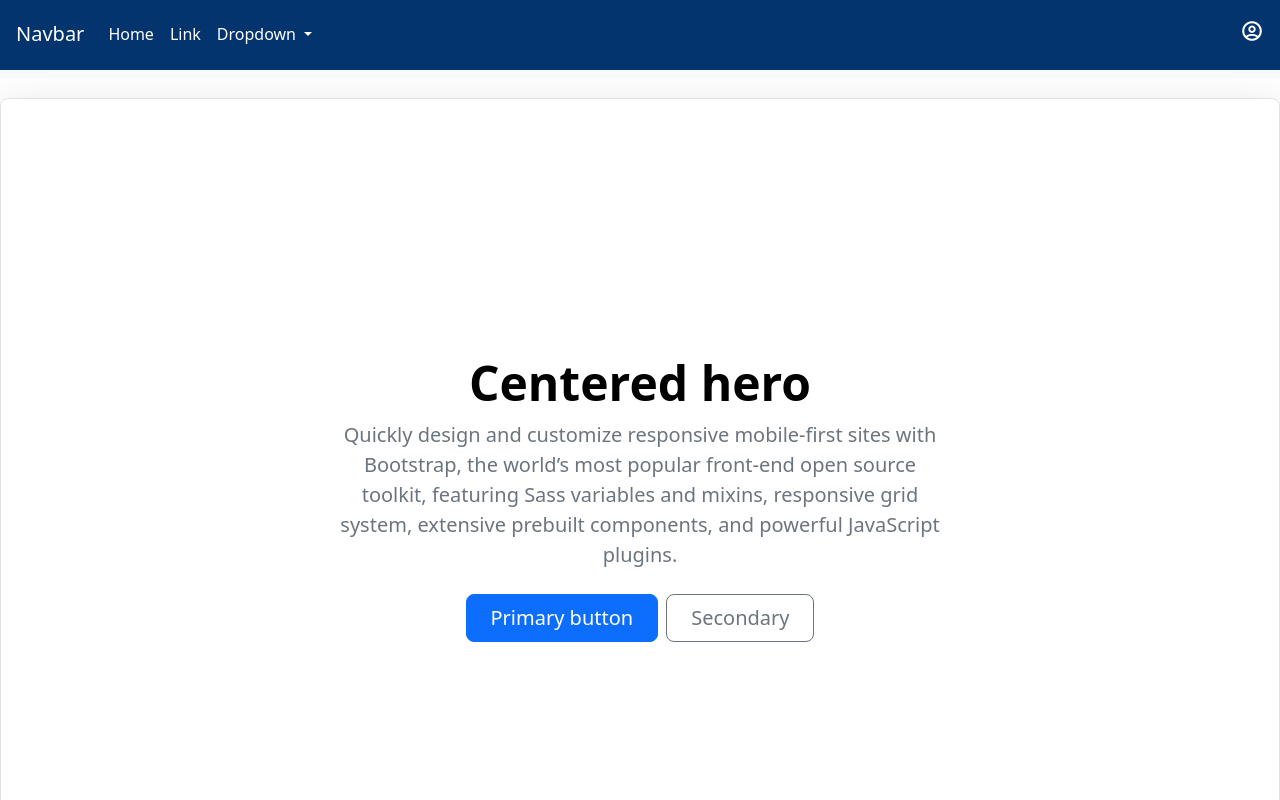
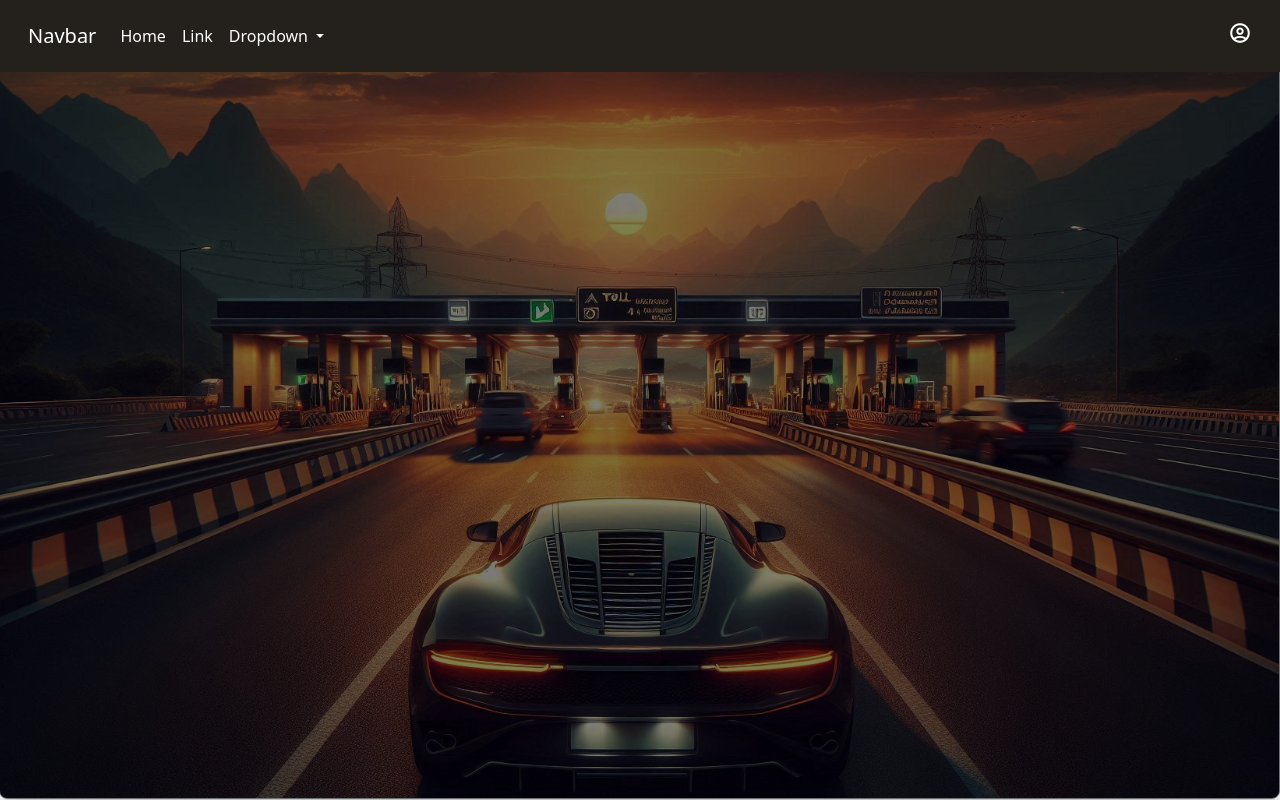
Before and after one commit to Krishneshvar/InstaTag, an Angular app in the folder ERPS/: page / in a window 1280 px wide. Shown: the top 800 px of the page. Built offline with nearby package versions, Linux system fonts and the light colour scheme.

Commit message:
Navbar and home page styles updated

```diff
--- a/ERPS/src/app/app.component.css
+++ b/ERPS/src/app/app.component.css
@@ -2,8 +2,27 @@
     .rounded-lg-3 { border-radius: .3rem; }
 }
 
-.one, .two {
-    height: 100vh;
+/* main {
+  background-color: black;
+} */
+
+.two {
+  height: 100vh;
+}
+
+.one {
+  margin-top: -1px;
+  margin-left: -1px;
+  height: 100vh;
+  filter: brightness(50%);
+  background-image: url(../../public/assets/Designer.jpeg);
+  background-repeat: no-repeat;
+  background-position: center;
+  background-size: cover;
+}
+
+.image {
+  visibility: visible;
 }
 
 /* navbar */
--- a/ERPS/src/app/app.component.html
+++ b/ERPS/src/app/app.component.html
@@ -7,14 +7,6 @@
   <app-navbar></app-navbar>
 
   <div class="one d-flex flex-column justify-content-center align-items-center text-secondary px-4 py-5 text-center rounded-3 border shadow-lg">
-    <h1 class="display-5 fw-bold text-body-emphasis">Centered hero</h1>
-    <div class="col-lg-6 mx-auto">
-      <p class="lead mb-4">Quickly design and customize responsive mobile-first sites with Bootstrap, the world’s most popular front-end open source toolkit, featuring Sass variables and mixins, responsive grid system, extensive prebuilt components, and powerful JavaScript plugins.</p>
-      <div class="d-grid gap-2 d-flex justify-content-center">
-        <button type="button" class="btn btn-primary btn-lg px-4 gap-3">Primary button</button>
-        <button type="button" class="btn btn-outline-secondary btn-lg px-4">Secondary</button>
-      </div>
-    </div>
   </div>
 
   <div class="b-example-divider"></div>
--- a/ERPS/src/app/navbar/navbar.component.css
+++ b/ERPS/src/app/navbar/navbar.component.css
@@ -1,27 +1,46 @@
+nav {
+    background-color: transparent;
+}
+
 .navbar {
-    margin-bottom: 20px;
+    position: fixed;
+    top: 0;
+    left: 0;
+    right: 0;
+    z-index: 5;
+    background-color: rgba(255, 255, 255, 0) !important;
+    padding: 1rem;
+    margin-bottom: 0; /* Remove bottom margin */
+    transition: background-color 1s !important;
+}
+
+.navbar:hover {
+    background-color: rgb(36, 32, 28) !important; /* Change to brown on hover */
+}
+
+.navbar.scrolled {
+    background-color: black !important;
 }
 
 .navtag {
-    padding: 1rem;
-    margin-top: -10px;
-    background-color: #03346E;
-    color: white;
-}
-
-.items, .items:visited {
-    color: white;
-}
-
-.items:hover {
-    color: white;
+    margin-top: 0; /* Remove negative margin */
 }
 
 .material-symbols-outlined {
-    color: white;
-  font-variation-settings:
-  'FILL' 0,
-  'wght' 500,
-  'GRAD' 0,
-  'opsz' 20
+    font-variation-settings:
+    'FILL' 0,
+    'wght' 500,
+    'GRAD' 0,
+    'opsz' 20;
 }
+
+/* Styling links inside the navbar */
+.navbar a, .navbar a:visited {
+    text-decoration: none;
+    color: white !important; /* Default color for links */
+    transition: color 0.3s; /* Smooth transition for link color change */
+}
+
+.navbar a:hover {
+    color: yellow; /* Change link color on hover */
+}
--- a/ERPS/src/app/navbar/navbar.component.ts
+++ b/ERPS/src/app/navbar/navbar.component.ts
@@ -1,4 +1,4 @@
-import { Component } from '@angular/core';
+import { Component, HostListener } from '@angular/core';
 
 @Component({
   selector: 'app-navbar',
@@ -9,4 +9,25 @@ import { Component } from '@angular/core';
 })
 export class NavbarComponent {
 
+  constructor() {} // empty means no initialization is required when an instance of this component is created
+
+  // built in function for any initialization logic. called when the component is initialized
+  ngOnInit(): void {
+    if (typeof document !== 'undefined') {
+      this.onWindowScroll();
+    }
+  }
+
+  // Decorator that listens to the host for given event
+  @HostListener('window:scroll', [])
+  onWindowScroll(): void {
+    if (typeof document !== 'undefined') { // Ensures that the code is runnning in the browser and not the server
+      const navbar = document.querySelector('.navbar');
+      if (window.scrollY > 50) { // If scrolled more than 50px, the scrolled class is added to navbar
+        navbar?.classList.add('scrolled'); // The ? is to check if navbar is null or undefined. If not, it executes
+      } else {
+        navbar?.classList.remove('scrolled');
+      }
+    }
+  }
 }
```
Also changed, not shown: ERPS/public/assets/Designer.jpeg (added).
